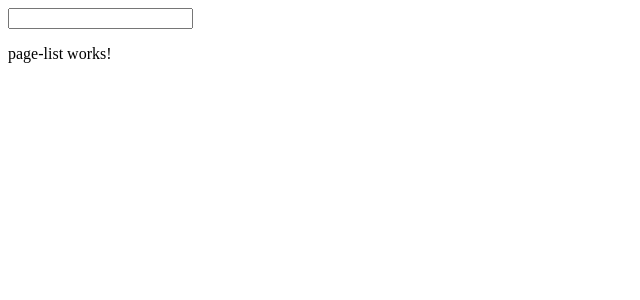
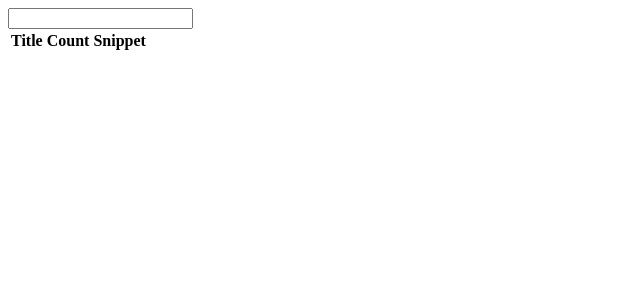
Before and after one commit to SJCMN/W_SEARCH, an Angular app: page / in a window 1280 px wide. Shown: the top 300 px of the page, without its empty margins (0-640 px from the left). Built offline with nearby package versions, Linux system fonts and the light colour scheme.

Commit message:
display search results on screen

```diff
--- a/src/app/app.component.html
+++ b/src/app/app.component.html
@@ -1,2 +1,2 @@
 <app-search-bar (submitted)="onTerm($event)"></app-search-bar>
-<app-page-list></app-page-list>
+<app-page-list [pages]="pages"></app-page-list>
--- a/src/app/page-list/page-list.component.html
+++ b/src/app/page-list/page-list.component.html
@@ -1 +1,16 @@
-<p>page-list works!</p>
+<table class="table is-striped">
+    <thead>
+        <tr>
+            <th>Title</th>
+            <th>Count</th>
+            <th>Snippet</th>
+        </tr>
+    </thead>
+    <tbody>
+        <tr *ngFor="let page of pages">
+            <td>{{ page.title }}</td>
+            <td>{{ page.wordcount }}</td>
+            <td>{{ page.snippet }}</td>
+        </tr>
+    </tbody>
+</table>
--- a/src/app/page-list/page-list.component.ts
+++ b/src/app/page-list/page-list.component.ts
@@ -1,15 +1,15 @@
-import { Component, OnInit } from '@angular/core';
+import { Component, OnInit, Input } from '@angular/core';
 
 @Component({
   selector: 'app-page-list',
   templateUrl: './page-list.component.html',
-  styleUrls: ['./page-list.component.css']
+  styleUrls: ['./page-list.component.css'],
 })
 export class PageListComponent implements OnInit {
+  @Input()
+  pages: Array<any> = [];
 
-  constructor() { }
+  constructor() {}
 
-  ngOnInit(): void {
-  }
-
+  ngOnInit(): void {}
 }
```
